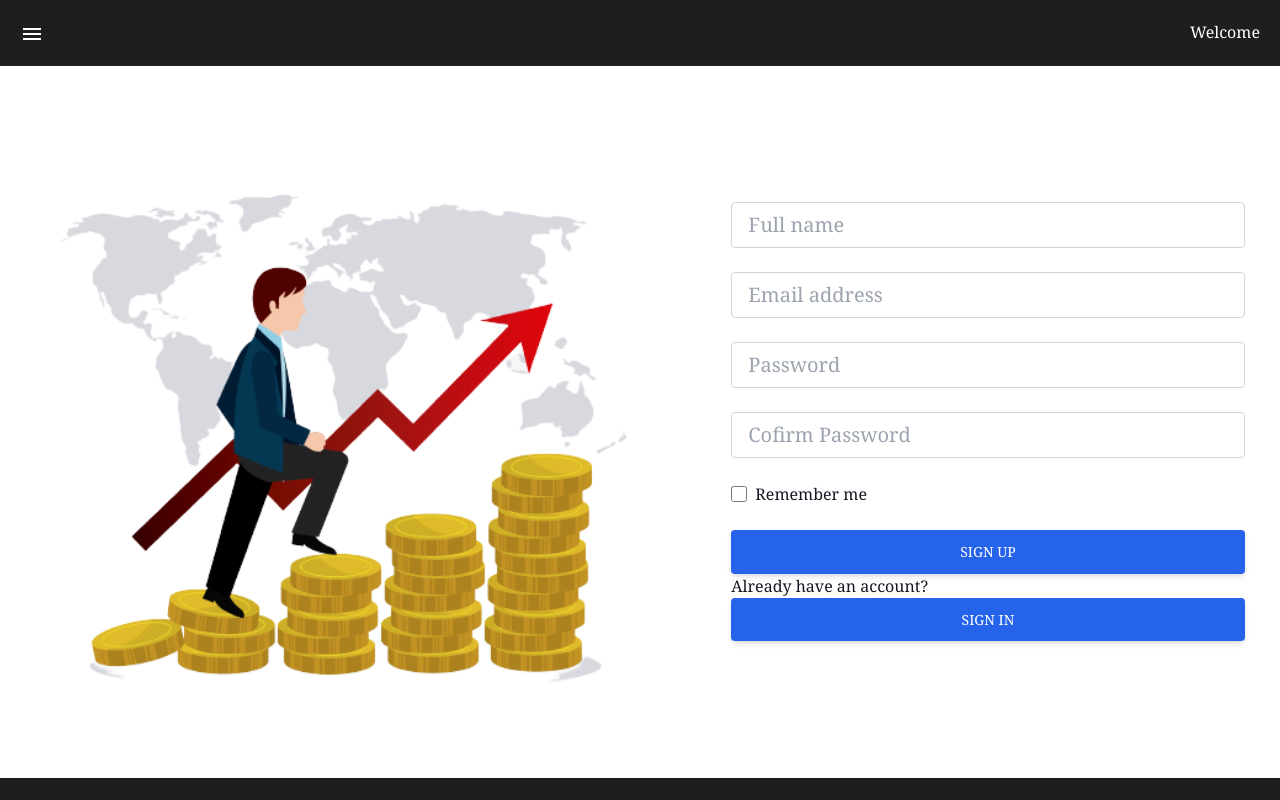
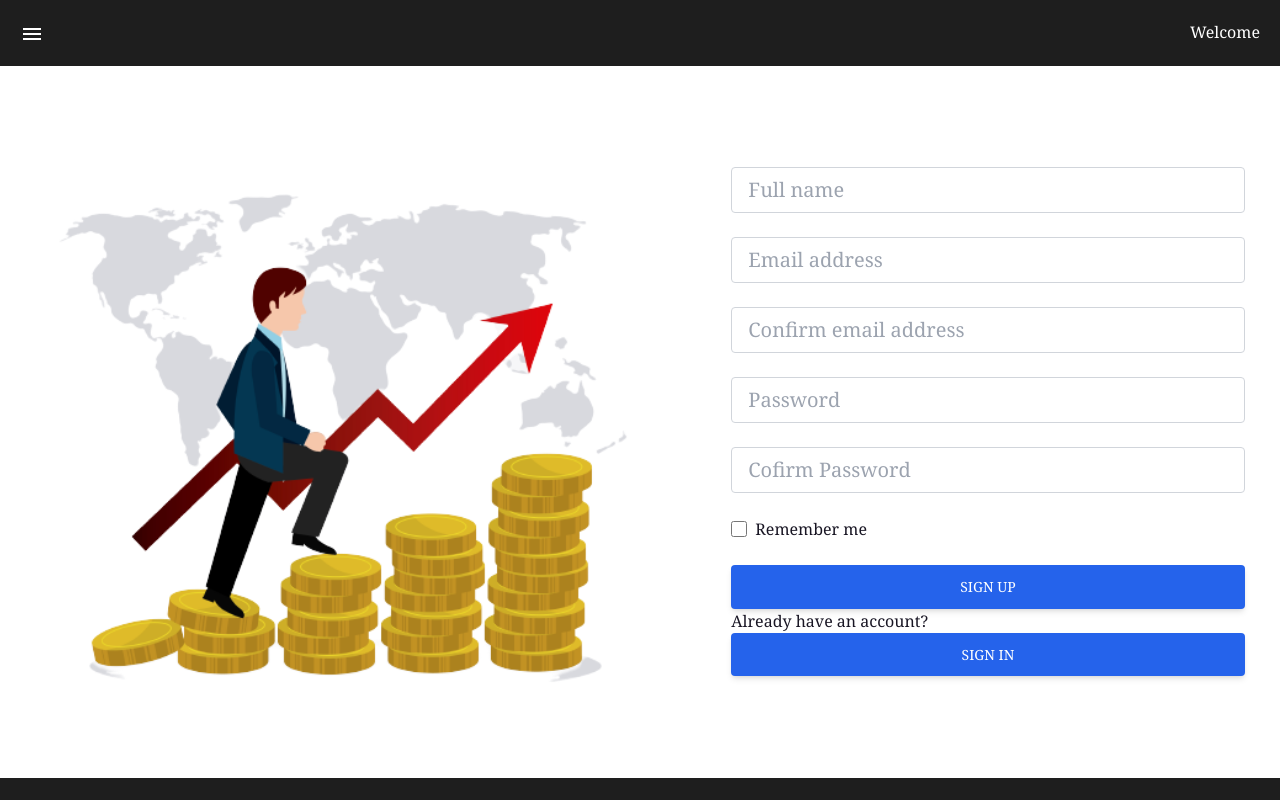
Before and after one commit to Hsuter/sisoti, a React (Vite) app in the folder frontend/: page /signup in a window 1280 px wide. Built offline with nearby package versions, Linux system fonts and the light colour scheme.

Commit message:
sign up update confrim email address

```diff
--- a/frontend/src/App.css
+++ b/frontend/src/App.css
@@ -15,3 +15,7 @@
   mask-image: linear-gradient(to bottom, rgb(164, 47, 47), rgba(13, 13, 13, 0));
 
 }
+
+.button[disabled] {
+  color: red;
+}
--- a/frontend/src/pages/GetStarted.jsx
+++ b/frontend/src/pages/GetStarted.jsx
@@ -50,7 +50,9 @@ const GetStarted = () => {
           from various speculative market after in depth analysis.
         </p>
 
-        <p className="mt-2 text-yellow-300">Do you want to patner with us ? </p>
+        <p className="mt-2 text-yellow-300">
+          Do you want to partner with us ?{" "}
+        </p>
       </div>
       <div className="flex justify-center">
         <Link to="/signup">
--- a/frontend/src/pages/SignUp.jsx
+++ b/frontend/src/pages/SignUp.jsx
@@ -11,10 +11,12 @@ const SignUp = () => {
   const [user, setUser] = useState({
     name: "",
     email: "",
+    confirmEmail: "",
     password: "",
     confirmPass: "",
   });
   const [isMatching, setIsmatching] = useState(false);
+  const [isEmailMatching, setEmailIsmatching] = useState(false);
 
   const auth = useSelector((state) => state.auth);
 
@@ -25,10 +27,18 @@ const SignUp = () => {
       setIsmatching(false);
     }
   };
+  const confirmEmail = () => {
+    if (user.email === user.confirmEmail && user.confirmEmail.length > 3) {
+      setEmailIsmatching(true);
+    } else {
+      setEmailIsmatching(false);
+    }
+  };
 
   useEffect(() => {
     confirmPass();
-  }, [auth._id, confirmPass]);
+    confirmEmail();
+  }, [auth._id, confirmPass, confirmEmail]);
 
   const handleSubmit = (e) => {
     e.preventDefault();
@@ -80,6 +90,24 @@ const SignUp = () => {
                     }}
                   />
                 </div>
+                {isEmailMatching ? (
+                  <p className="text-style: italic mb-4 font-bold text-rose-900">
+                    It's a match, proceed.
+                  </p>
+                ) : !isEmailMatching && user.confirmEmail.length < 3 ? null : (
+                  <p className="text-style: italic mb-4 font-bold text-rose-900">
+                    email doesn't match.
+                  </p>
+                )}
+
+                <input
+                  type="text"
+                  className="form-control mb-6 block w-full px-4 py-2 text-xl font-normal text-gray-700 bg-white bg-clip-padding border border-solid border-gray-300 rounded transition ease-in-out m-0 focus:text-gray-700 focus:bg-white focus:border-blue-600 focus:outline-none"
+                  placeholder="Confirm email address"
+                  onChange={(e) => {
+                    setUser({ ...user, confirmEmail: e.target.value });
+                  }}
+                />
 
                 {/*Password*/}
                 <div className="mb-6">
@@ -139,15 +167,15 @@ const SignUp = () => {
                 <button
                   type="submit"
                   className={`inline-block px-7 py-3 bg-blue-600 text-white font-medium text-sm leading-snug uppercase rounded shadow-md hover:bg-blue-700 hover:shadow-lg focus:bg-blue-700 focus:shadow-lg focus:outline-none focus:ring-0 active:bg-blue-800 active:shadow-lg transition duration-150 ease-in-out w-full ${
-                    isMatching
+                    isMatching && isEmailMatching
                       ? "cursor-pointer"
-                      : " text-rose-900 cursor-not-allowed pointer-events-none"
+                      : " text-rose-800 cursor-not-allowed pointer-events-none"
                   }`}
                   data-mdb-ripple="true"
                   data-mdb-ripple-color="light"
                   onClick={handleSubmit}
                 >
-                  {auth.registerStatus === "pending" ? "Submiting" : "Sign Up"}
+                  {auth.registerStatus === "pending" ? "Submitting" : "Sign Up"}
                 </button>
 
                 {/*Error messsage */}
@@ -167,7 +195,7 @@ const SignUp = () => {
                 <Link to="/login">
                   <button
                     type="submit"
-                    className="inline-block px-7 py-3 bg-blue-600 text-white font-medium text-sm leading-snug uppercase rounded shadow-md hover:bg-blue-700 hover:shadow-lg focus:bg-blue-700 focus:shadow-lg focus:outline-none focus:ring-0 active:bg-blue-800 active:shadow-lg transition duration-150 ease-in-out w-full"
+                    className="inline-block px-7 py-3 bg-blue-600 text-white font-medium text-sm leading-snug uppercase rounded shadow-md hover:bg-blue-700 hover:shadow-lg focus:bg-blue-700 focus:shadow-lg focus:outline-none focus:ring-0 active:bg-blue-800 active:shadow-lg transition duration-150 ease-in-out w-full btnsgn"
                     data-mdb-ripple="true"
                     data-mdb-ripple-color="light"
                   >
```
